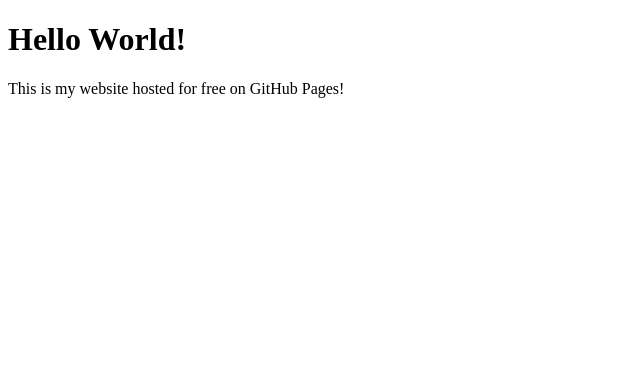
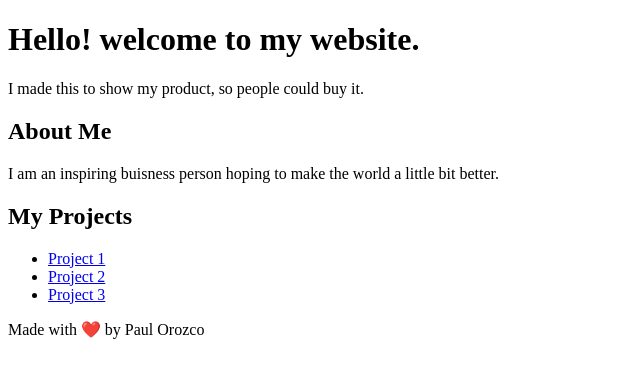
Before and after one commit to poopandpoop/TerrificFunforKids.github.io, a plain HTML site: page index.html in a window 1280 px wide. Shown: the whole page, without its empty margins (0-640 px from the left). Drawn offline with Linux system fonts and the light colour scheme.

Commit message:
Update index.html

```diff
--- a/index.html
+++ b/index.html
@@ -1,10 +1,35 @@
 <!DOCTYPE html>
-<html>
-  <head>
-    <title>My First Website</title>
-  </head>
-  <body>
-    <h1>Hello World!</h1>
-    <p>This is my website hosted for free on GitHub Pages!</p>
-  </body>
+<html lang="en">
+<head>
+    <meta charset="UTF-8">
+    <meta name="viewport" content="width=device-width, initial-scale=1.0">
+    <title>T.F.K.</title>
+    <link rel="stylesheet" href="styles.css">
+</head>
+<body>
+    <header>
+        <h1>Hello! welcome to my website.</h1>
+        <p>I made this to show my product, so people could buy it.</p>
+    </header>
+
+    <main>
+        <section>
+            <h2>About Me</h2>
+            <p>I am an inspiring buisness person hoping to make the world a little bit better.</p>
+        </section>
+
+        <section>
+            <h2>My Projects</h2>
+            <ul>
+                <li><a href="https://github.com/yourusername/project1" target="_blank">Project 1</a></li>
+                <li><a href="https://github.com/yourusername/project2" target="_blank">Project 2</a></li>
+                <li><a href="https://github.com/yourusername/project3" target="_blank">Project 3</a></li>
+            </ul>
+        </section>
+    </main>
+
+    <footer>
+        <p>Made with ❤️ by Paul Orozco</p>
+    </footer>
+</body>
 </html>
```
